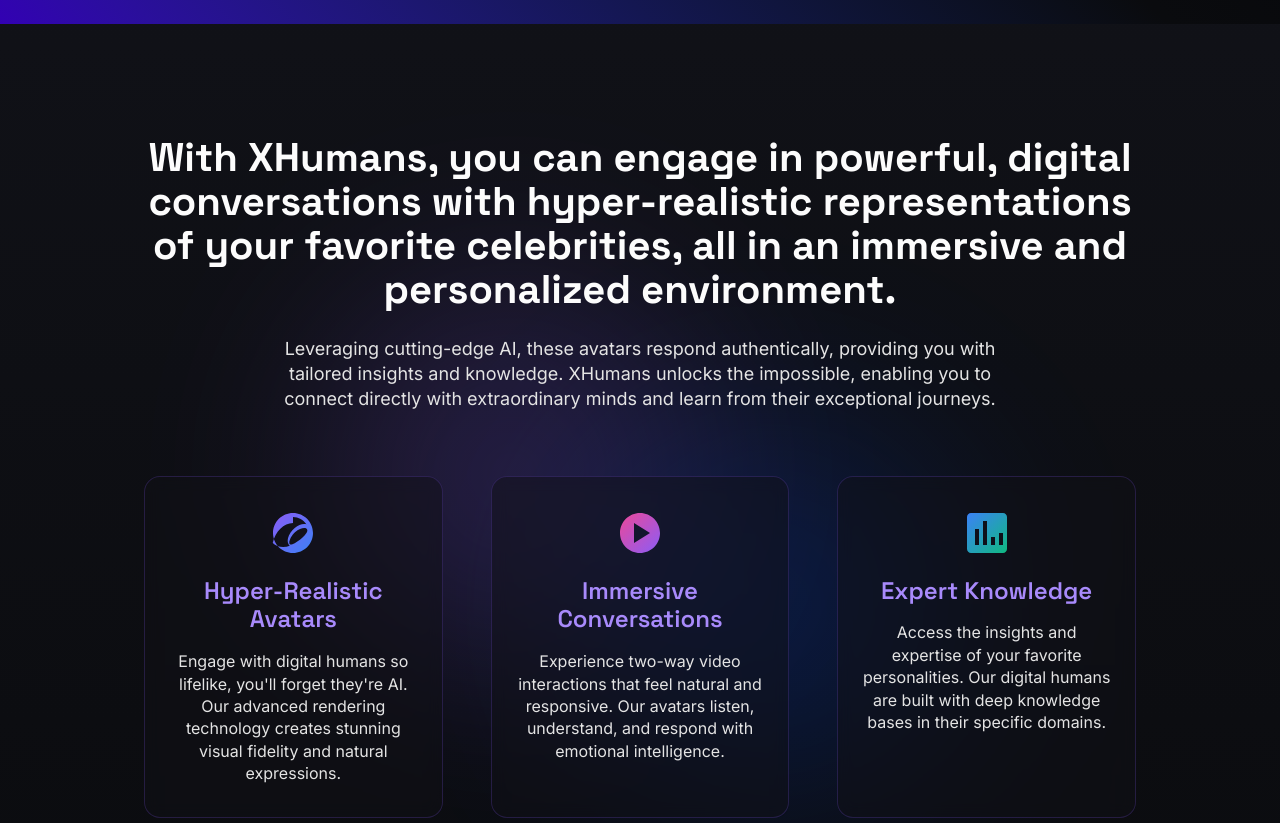
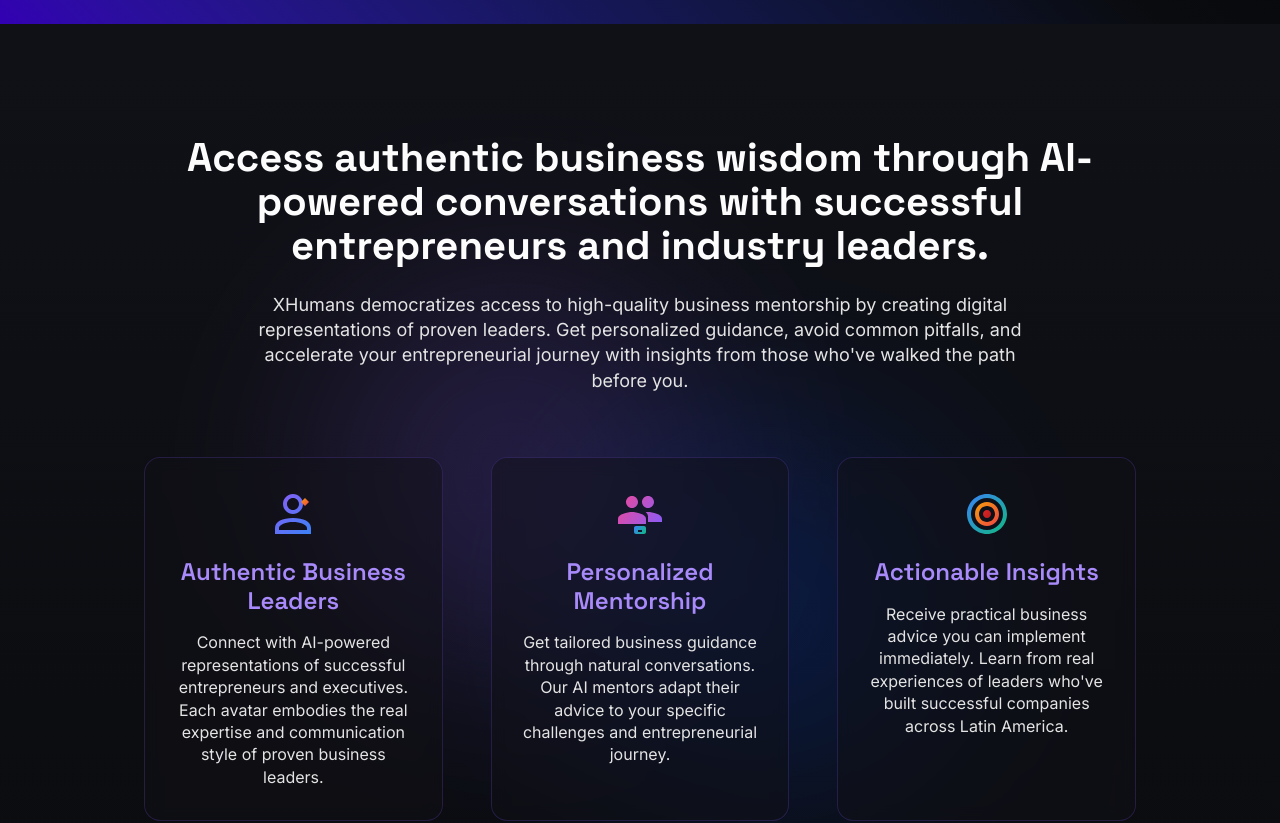
Before and after one commit to xhumans/xhumans-landing, a Next.js app: page / in a window 1280 px wide. Shown: the part 2880-3703 px from the top of the page. Built offline with nearby package versions, Linux system fonts and the light colour scheme.

Commit message:
feat: modidy ValueProposition section to use better icons

```diff
--- a/src/components/sections/ValuePropositionSection.tsx
+++ b/src/components/sections/ValuePropositionSection.tsx
@@ -2,37 +2,57 @@
 import Section from '../common/Section';
 
 // Icons for the value propositions
-const IconRealistic = () => (
+const IconBusinessLeader = () => (
   <svg width="48" height="48" viewBox="0 0 48 48" fill="none" xmlns="http://www.w3.org/2000/svg" className="mb-5">
-    <path d="M24 4C12.96 4 4 12.96 4 24C4 35.04 12.96 44 24 44C35.04 44 44 35.04 44 24C44 12.96 35.04 4 24 4ZM24 8C29.52 8 34.44 10.84 37.4 15.2C36.68 15.08 35.92 15 35.12 15C32.16 15 28.92 16.28 25.72 18.92C22.36 21.68 19.88 25.56 19.04 29.04C18.04 33.04 19.52 35.68 20.8 36.8C18.76 37.56 16.48 38 14.08 38C10.12 38 6.48 36.52 3.72 33.96C6.36 22.48 14.76 14 24 14V8ZM35.12 19C36.72 19 38.36 19.6 38.36 21.6C38.36 23.28 36.56 25.76 33.52 28.44C30.2 31.44 26.36 34 23.44 35.24C22.04 35.88 21.2 35.56 20.84 35.24C20.68 35.12 20.32 34.72 20.32 33.6C20.32 31 22.6 26.16 25.96 23.16C29.32 20.16 33.04 19 35.12 19Z" fill="url(#paint0_linear_1_2)"/>
+    <path d="M24 4C18.48 4 14 8.48 14 14C14 19.52 18.48 24 24 24C29.52 24 34 19.52 34 14C34 8.48 29.52 4 24 4ZM24 8C27.32 8 30 10.68 30 14C30 17.32 27.32 20 24 20C20.68 20 18 17.32 18 14C18 10.68 20.68 8 24 8ZM6 44V38C6 31.38 13.38 28 24 28C34.62 28 42 31.38 42 38V44H6ZM10 40H38V38C38 34.66 31.06 32 24 32C16.94 32 10 34.66 10 38V40Z" fill="url(#paint0_linear_leader)"/>
+    <path d="M32 12L36 8L40 12L36 16L32 12Z" fill="url(#paint1_linear_leader)"/>
     <defs>
-      <linearGradient id="paint0_linear_1_2" x1="4" y1="4" x2="44" y2="44" gradientUnits="userSpaceOnUse">
+      <linearGradient id="paint0_linear_leader" x1="6" y1="4" x2="42" y2="44" gradientUnits="userSpaceOnUse">
         <stop stopColor="#8B5CF6"/>
         <stop offset="1" stopColor="#3B82F6"/>
+      </linearGradient>
+      <linearGradient id="paint1_linear_leader" x1="32" y1="8" x2="40" y2="16" gradientUnits="userSpaceOnUse">
+        <stop stopColor="#F59E0B"/>
+        <stop offset="1" stopColor="#EF4444"/>
       </linearGradient>
     </defs>
   </svg>
 );
 
-const IconInteractive = () => (
+const IconMentorship = () => (
   <svg width="48" height="48" viewBox="0 0 48 48" fill="none" xmlns="http://www.w3.org/2000/svg" className="mb-5">
-    <path d="M24 4C12.96 4 4 12.96 4 24C4 35.04 12.96 44 24 44C35.04 44 44 35.04 44 24C44 12.96 35.04 4 24 4ZM18 34V14L34 24L18 34Z" fill="url(#paint0_linear_1_3)"/>
+    <path d="M16 6C12.68 6 10 8.68 10 12C10 15.32 12.68 18 16 18C19.32 18 22 15.32 22 12C22 8.68 19.32 6 16 6ZM32 6C28.68 6 26 8.68 26 12C26 15.32 28.68 18 32 18C35.32 18 38 15.32 38 12C38 8.68 35.32 6 32 6ZM16 22C11.58 22 2 24.22 2 28.66V34H30V28.66C30 24.22 20.42 22 16 22ZM32 22C31.28 22 30.44 22.06 29.54 22.16C31.1 23.2 32 24.68 32 26.34V32H46V28.66C46 24.22 36.42 22 32 22Z" fill="url(#paint0_linear_mentorship)"/>
+    <path d="M20 36C18.9 36 18 36.9 18 38V42C18 43.1 18.9 44 20 44H28C29.1 44 30 43.1 30 42V38C30 36.9 29.1 36 28 36H20ZM22 40H26V42H22V40Z" fill="url(#paint1_linear_mentorship)"/>
     <defs>
-      <linearGradient id="paint0_linear_1_3" x1="4" y1="4" x2="44" y2="44" gradientUnits="userSpaceOnUse">
+      <linearGradient id="paint0_linear_mentorship" x1="2" y1="6" x2="46" y2="34" gradientUnits="userSpaceOnUse">
         <stop stopColor="#EC4899"/>
         <stop offset="1" stopColor="#8B5CF6"/>
+      </linearGradient>
+      <linearGradient id="paint1_linear_mentorship" x1="18" y1="36" x2="30" y2="44" gradientUnits="userSpaceOnUse">
+        <stop stopColor="#3B82F6"/>
+        <stop offset="1" stopColor="#10B981"/>
       </linearGradient>
     </defs>
   </svg>
 );
 
-const IconKnowledge = () => (
+const IconActionable = () => (
   <svg width="48" height="48" viewBox="0 0 48 48" fill="none" xmlns="http://www.w3.org/2000/svg" className="mb-5">
-    <path d="M40 4H8C5.8 4 4 5.8 4 8V40C4 42.2 5.8 44 8 44H40C42.2 44 44 42.2 44 40V8C44 5.8 42.2 4 40 4ZM16 36H12V20H16V36ZM24 36H20V12H24V36ZM32 36H28V28H32V36ZM40 36H36V24H40V36Z" fill="url(#paint0_linear_1_4)"/>
+    <path d="M24 4C12.96 4 4 12.96 4 24C4 35.04 12.96 44 24 44C35.04 44 44 35.04 44 24C44 12.96 35.04 4 24 4ZM24 8C32.84 8 40 15.16 40 24C40 32.84 32.84 40 24 40C15.16 40 8 32.84 8 24C8 15.16 15.16 8 24 8Z" fill="url(#paint0_linear_actionable)"/>
+    <path d="M24 12C17.38 12 12 17.38 12 24C12 30.62 17.38 36 24 36C30.62 36 36 30.62 36 24C36 17.38 30.62 12 24 12ZM24 16C28.42 16 32 19.58 32 24C32 28.42 28.42 32 24 32C19.58 32 16 28.42 16 24C16 19.58 19.58 16 24 16Z" fill="url(#paint1_linear_actionable)"/>
+    <path d="M24 20C21.78 20 20 21.78 20 24C20 26.22 21.78 28 24 28C26.22 28 28 26.22 28 24C28 21.78 26.22 20 24 20Z" fill="url(#paint2_linear_actionable)"/>
     <defs>
-      <linearGradient id="paint0_linear_1_4" x1="4" y1="4" x2="44" y2="44" gradientUnits="userSpaceOnUse">
+      <linearGradient id="paint0_linear_actionable" x1="4" y1="4" x2="44" y2="44" gradientUnits="userSpaceOnUse">
         <stop stopColor="#3B82F6"/>
         <stop offset="1" stopColor="#10B981"/>
+      </linearGradient>
+      <linearGradient id="paint1_linear_actionable" x1="12" y1="12" x2="36" y2="36" gradientUnits="userSpaceOnUse">
+        <stop stopColor="#F59E0B"/>
+        <stop offset="1" stopColor="#EF4444"/>
+      </linearGradient>
+      <linearGradient id="paint2_linear_actionable" x1="20" y1="20" x2="28" y2="28" gradientUnits="userSpaceOnUse">
+        <stop stopColor="#DC2626"/>
+        <stop offset="1" stopColor="#B91C1C"/>
       </linearGradient>
     </defs>
   </svg>
@@ -50,19 +70,19 @@
 
   const valueProps = [
     {
-      icon: <IconRealistic />,
-      title: "Hyper-Realistic Avatars",
-      description: "Engage with digital humans so lifelike, you'll forget they're AI. Our advanced rendering technology creates stunning visual fidelity and natural expressions."
+      icon: <IconBusinessLeader />,
+      title: "Authentic Business Leaders",
+      description: "Connect with AI-powered representations of successful entrepreneurs and executives. Each avatar embodies the real expertise and communication style of proven business leaders."
     },
     {
-      icon: <IconInteractive />,
-      title: "Immersive Conversations",
-      description: "Experience two-way video interactions that feel natural and responsive. Our avatars listen, understand, and respond with emotional intelligence."
+      icon: <IconMentorship />,
+      title: "Personalized Mentorship",
+      description: "Get tailored business guidance through natural conversations. Our AI mentors adapt their advice to your specific challenges and entrepreneurial journey."
     },
     {
-      icon: <IconKnowledge />,
-      title: "Expert Knowledge",
-      description: "Access the insights and expertise of your favorite personalities. Our digital humans are built with deep knowledge bases in their specific domains."
+      icon: <IconActionable />,
+      title: "Actionable Insights",
+      description: "Receive practical business advice you can implement immediately. Learn from real experiences of leaders who've built successful companies across Latin America."
     }
   ];
 
@@ -75,12 +95,10 @@
       {/* Section heading */}
       <div className="text-center mb-16">
         <h2 className="display-s md:display-m mb-6">
-        With XHumans, you can engage in powerful, digital conversations with hyper-realistic representations of your favorite celebrities,
-        all in an immersive and personalized environment.
+        Access authentic business wisdom through AI-powered conversations with successful entrepreneurs and industry leaders.
         </h2>
         <p className="body-l text-text-secondary max-w-3xl mx-auto">
-        Leveraging cutting-edge AI, these avatars respond authentically, providing you with tailored insights and knowledge. XHumans unlocks the impossible,
-        enabling you to connect directly with extraordinary minds and learn from their exceptional journeys.
+        XHumans democratizes access to high-quality business mentorship by creating digital representations of proven leaders. Get personalized guidance, avoid common pitfalls, and accelerate your entrepreneurial journey with insights from those who've walked the path before you.
         </p>
       </div>
 
```
